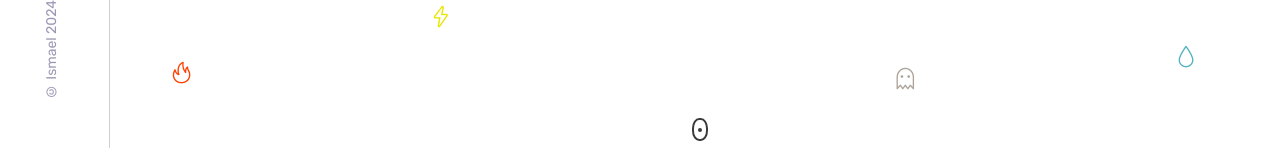
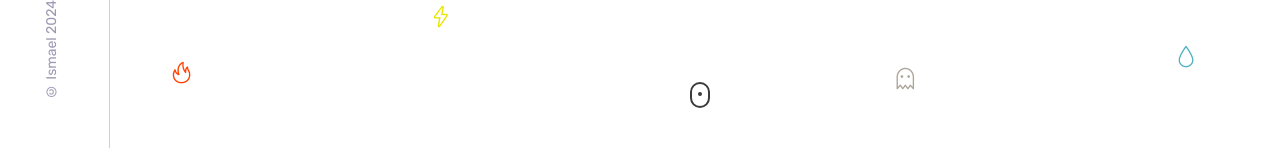
Before and after one commit to ismaelvieira12/Portifolio, a React (Vite) app: page / in a window 1280 px wide. Shown: the part 652-802 px from the top of the page. Built offline with nearby package versions, Linux system fonts and the light colour scheme; a web font is replaced by a local one.

Commit message:
Update home.css

```diff
--- a/src/components/home/home.css
+++ b/src/components/home/home.css
@@ -41,37 +41,38 @@
                 }
             }
         }
-        & .scroll_down{
+       & .scroll_down{
             position: absolute;
-            left: 50%;
-            transform: translate(-50%);
-            bottom: 30px;
+            left: 0;
+            bottom: 2.5rem;
+            width: 100%;
 
-            & .mouse_wapper{
-                & .mouse{
+            & .home_scroll-name{
+                font-size: var(--small-font-size);
+            }
+            & .mouse{
+                border: 2px solid var(--Title-color);
+                display: block;
+                width: 1.25rem;
+                height: 1.6rem;
+                margin: auto;
+                position: relative;
+                margin-top: .75rem;
+                border-radius: 1rem;
+
+                & .wheel{
+                    width: .25rem;
+                    height: .25rem;
+                    border-radius: 100%;
+                    background-color: var(--Title-color);
+                    position: absolute;
+                    top: .5rem;
+                    left: 50%;
                     transform: translate(-50%);
-                    left: 50%;
-                    border: 2px solid var(--Title-color);
-                    position: absolute;
-                    display: block;
-                    width: 16px;
-                    height: 23px;
-                    border-radius: 45%;
-
-                    & .wheel{
-                        position: absolute;
-                        background-color: var(--Title-color);
-                        width: 4px;
-                        height: 4px;
-                        border-radius: 100%;
-                        top: 4px;
-                        left: 50%;
-                        transform: translate(-50%);
-                        animation: ani-mouse 1s infinite linear;
-                    }
+                    animation: ani-mouse 1s linear infinite;
                 }
-
             }
+        }
         }
     }
 
```
